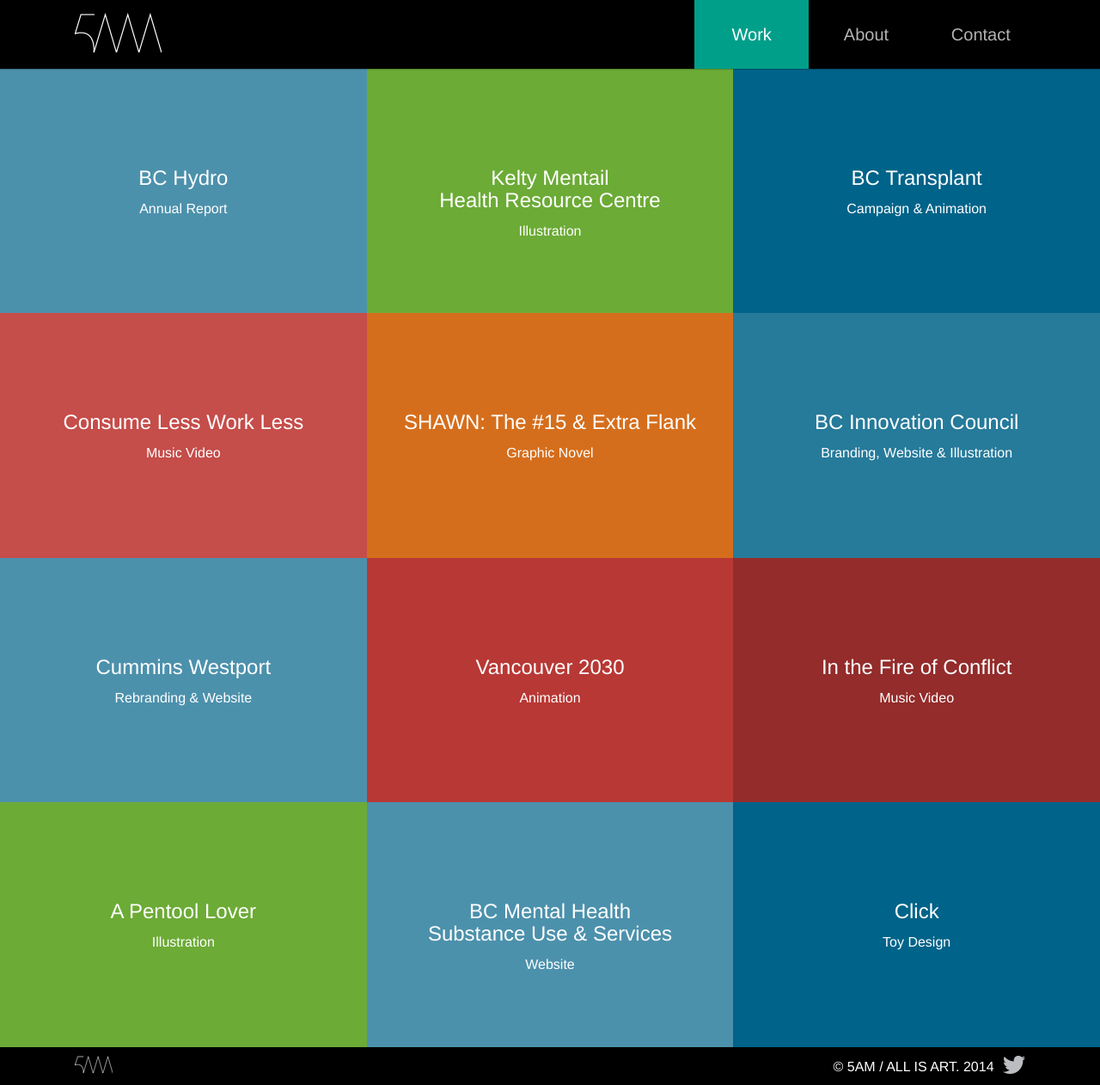
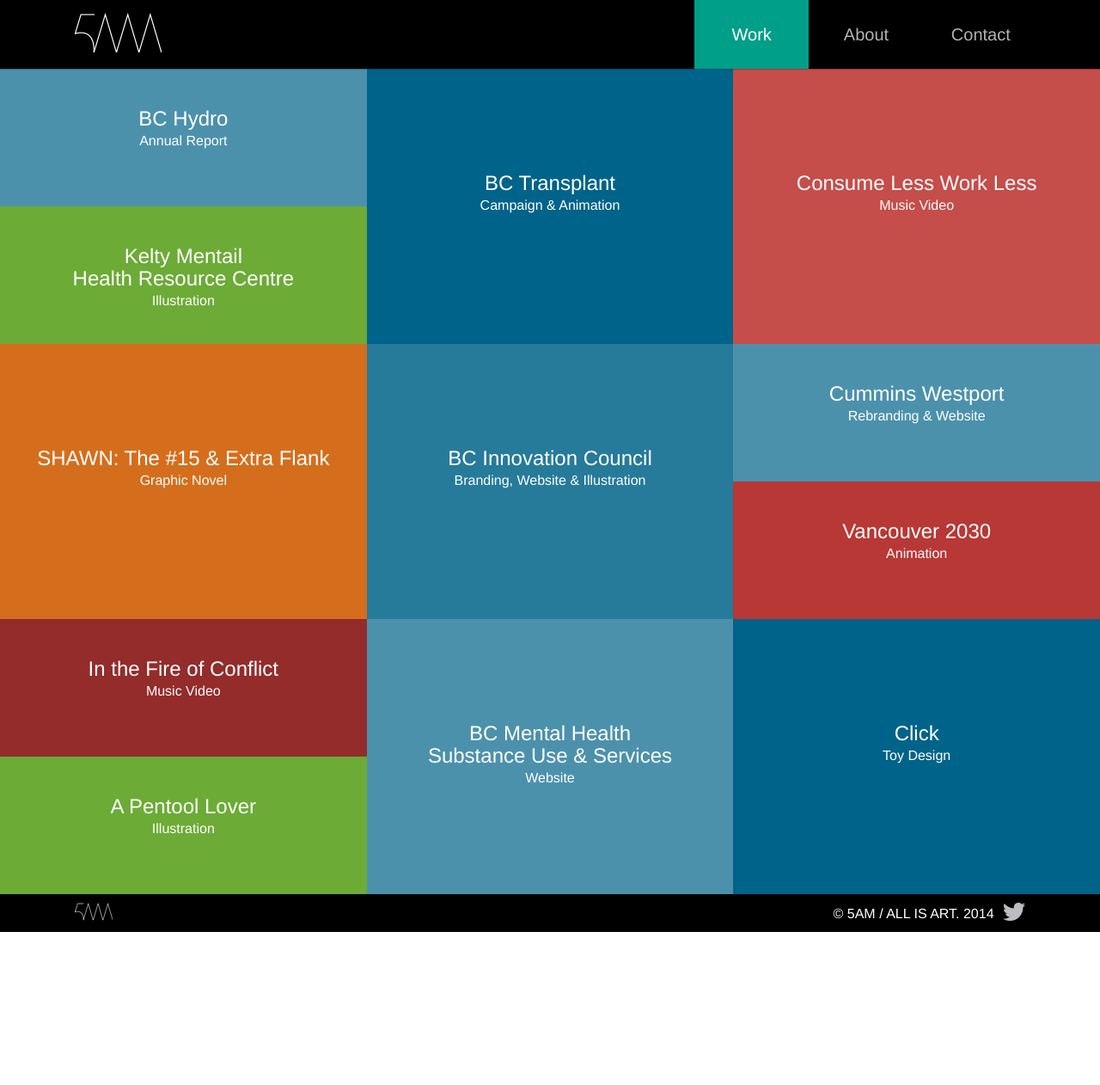
Before and after one commit to justinalm/bokchoi, a Jekyll site: the page built from index.html, in a window 1280 px wide and 1262 px high. Shown: the whole window at 86% size. Built offline with Jekyll 4.4.1, drawn with Linux system fonts in a browser that asks for light colours; nearby versions of some CDN libraries.

Commit message:
Got the half sizes index classes.

```diff
--- a/css/5am.css
+++ b/css/5am.css
@@ -273,28 +273,42 @@
   float: left;
   position: relative;
   width: 100%;
-  height: auto;
+  height: 120px;
   margin: 0;
+  overflow: hidden;
 }
 
-ul.projects > li > a > .project-image {
+ul.projects > li > a > project-image,
+ul.projects > li > a.half > project-image {
+  width: 100%;
+  height: auto;
+}
+
+a > .project-image,
+a.half > .project-image {
   visibility: hidden;
   width: 100%;
-  height: 100%;
+  height: auto;
+  margin: -25% 0;
 }
 
-ul.projects > li:hover > a > .project-image {
+a:hover > .project-image,
+a.half:hover > .project-image {
   visibility: visible;
 }
 
 ul.projects > li > a > .project-info {
   position: absolute;
-  top: 40%;
-  left: 0%;
-  height: auto;
-  width: 100%;
+  z-index: 1;
+  top: 0;
+  left: 0;
+  padding: 20px;
+  text-align: left;
   color: rgb(255,255,255);
-  margin: auto;
+}
+
+ul.projects > li > a > .project-info > h2 {
+  margin: 0;
 }
 
 /* These are the styles for our colourful backgrounds */
@@ -476,6 +490,42 @@
   ul.projects > li {
     float: left;
     width: 50%;
+  }
+
+  ul.projects > li > a.half {
+    height: 160px;
+  }
+
+  ul.projects > li > a.half > .project-info {
+    width: 100%;
+    text-align: center;
+    top: 0;
+    left: 0;
+    margin: 25px 0 0 0;
+  }
+
+  ul.projects > li > a {
+    height: 320px;
+  }
+
+  ul.projects > li > a > .project-info {
+    width: 100%;
+    text-align: center;
+    top: 0;
+    left: 0;
+    margin: 100px 0 0 0;
+  }
+
+  ul.projects > li > a > .project-image {
+    width: auto;
+    height: 100%;
+    margin: 0 0;
+  }
+
+  ul.projects > li > a.half > .project-image {
+    width: 100%;
+    height: auto;
+    margin: -10% auto;
   }
 
   /*About Page Styles*/
--- a/index.html
+++ b/index.html
@@ -9,16 +9,15 @@
   <ul class="projects">
 
     <li>
-      <a class="light-blue-div" href="#" title="Name of project"><img class="project-image" src="/img/1.jpg" />
+      <a class="light-blue-div half" href="#" title="Name of project">
+        <img class="project-image" src="/img/1.jpg" />
         <div class="project-info">
             <h2>BC Hydro</h2>
             <p>Annual Report</p>
         </div>
       </a>
-    </li>
-
-    <li>
-      <a class="green-div" href="#" title="Name of project"><img class="project-image" src="/img/2.jpg" />
+      <a class="green-div half" href="#" title="Name of project">
+        <img class="project-image" src="/img/2.jpg" />
         <div class="project-info">
               <h2>Kelty Mentail<br>Health Resource Centre</h2>
               <p>Illustration</p>
@@ -27,7 +26,8 @@
     </li>
 
     <li>
-      <a class="dark-blue-div" href="#" title="Name of project"><img class="project-image" src="/img/3.jpg" />
+      <a class="dark-blue-div" href="#" title="Name of project">
+        <img class="project-image" src="/img/3.jpg" />
         <div class="project-info">
           <h2>BC Transplant</h2>
           <p>Campaign &amp; Animation</p>
@@ -36,7 +36,8 @@
     </li>
 
     <li>
-      <a class="light-pink-div" href="#" title="Name of project"><img class="project-image" src="/img/4.jpg" />
+      <a class="light-pink-div" href="#" title="Name of project">
+        <img class="project-image" src="/img/4.jpg" />
         <div class="project-info">
           <h2>Consume Less Work Less</h2>
           <p>Music Video</p>
@@ -54,7 +55,8 @@
     </li>
 
     <li>
-      <a class="middle-blue-div" href="#" title="Name of project"><img class="project-image" src="/img/6.jpg" />
+      <a class="middle-blue-div" href="#" title="Name of project">
+        <img class="project-image" src="/img/6.jpg" />
         <div class="project-info">
           <h2>BC Innovation Council</h2>
           <p>Branding, Website &amp; Illustration</p>
@@ -63,16 +65,16 @@
     </li>
 
     <li>
-      <a class="light-blue-div" href="#" title="Name of project"><img class="project-image" src="/img/7.jpg" />
+      <a class="light-blue-div half" href="#" title="Name of project">
+        <img class="project-image" src="/img/7.jpg" />
         <div class="project-info">
           <h2>Cummins Westport</h2>
           <p>Rebranding &amp; Website</p>
         </div>
       </a>
-    </li>
 
-    <li>
-      <a class="middle-pink-div" href="#" title="Name of project"><img class="project-image" src="/img/8.jpg" />
+      <a class="middle-pink-div half" href="#" title="Name of project">
+        <img class="project-image" src="/img/8.jpg" />
         <div class="project-info">
           <h2>Vancouver 2030</h2>
           <p>Animation</p>
@@ -81,16 +83,16 @@
     </li>
 
     <li>
-      <a class="dark-pink-div" href="#" title="Name of project"><img class="project-image" src="/img/9.jpg" />
+      <a class="dark-pink-div half" href="#" title="Name of project">
+        <img class="project-image" src="/img/9.jpg" />
         <div class="project-info">
           <h2>In the Fire of Conflict</h2>
           <p>Music Video</p>
         </div>
       </a>
-    </li>
 
-    <li>
-      <a class="green-div" href="#" title="Name of project"><img class="project-image" src="/img/10.jpg" />
+      <a class="green-div half" href="#" title="Name of project">
+        <img class="project-image" src="/img/10.jpg" />
         <div class="project-info">
             <h2>A Pentool Lover</h2>
             <p>Illustration</p>
@@ -99,7 +101,8 @@
     </li>
 
     <li>
-      <a class="light-blue-div" href="#" title="Name of project"><img class="project-image" src="/img/11.jpg" />
+      <a class="light-blue-div" href="#" title="Name of project">
+        <img class="project-image" src="/img/11.jpg" />
         <div class="project-info">
           <h2>BC Mental Health<br>Substance Use &amp; Services</h2>
           <p>Website</p>
@@ -108,7 +111,8 @@
     </li>
 
     <li>
-      <a class="dark-blue-div click-tablet" href="#" title="Name of project"><img class="project-image" src="/img/12.jpg" />
+      <a class="dark-blue-div click-tablet" href="#" title="Name of project">
+        <img class="project-image" src="/img/12.jpg" />
         <div class="project-info">
           <h2>Click</h2>
           <p>Toy Design</p>
@@ -116,6 +120,6 @@
       </a>
     </li>
 
-  </ul><!-- End Row -->
+  </ul><!-- End List of Projects -->
 
 </div><!-- End Container -->
```
Also changed, not shown: js/plugins.js (line endings or trailing spaces), 3 other files. Lines whose indentation alone changed are shown as unchanged.
